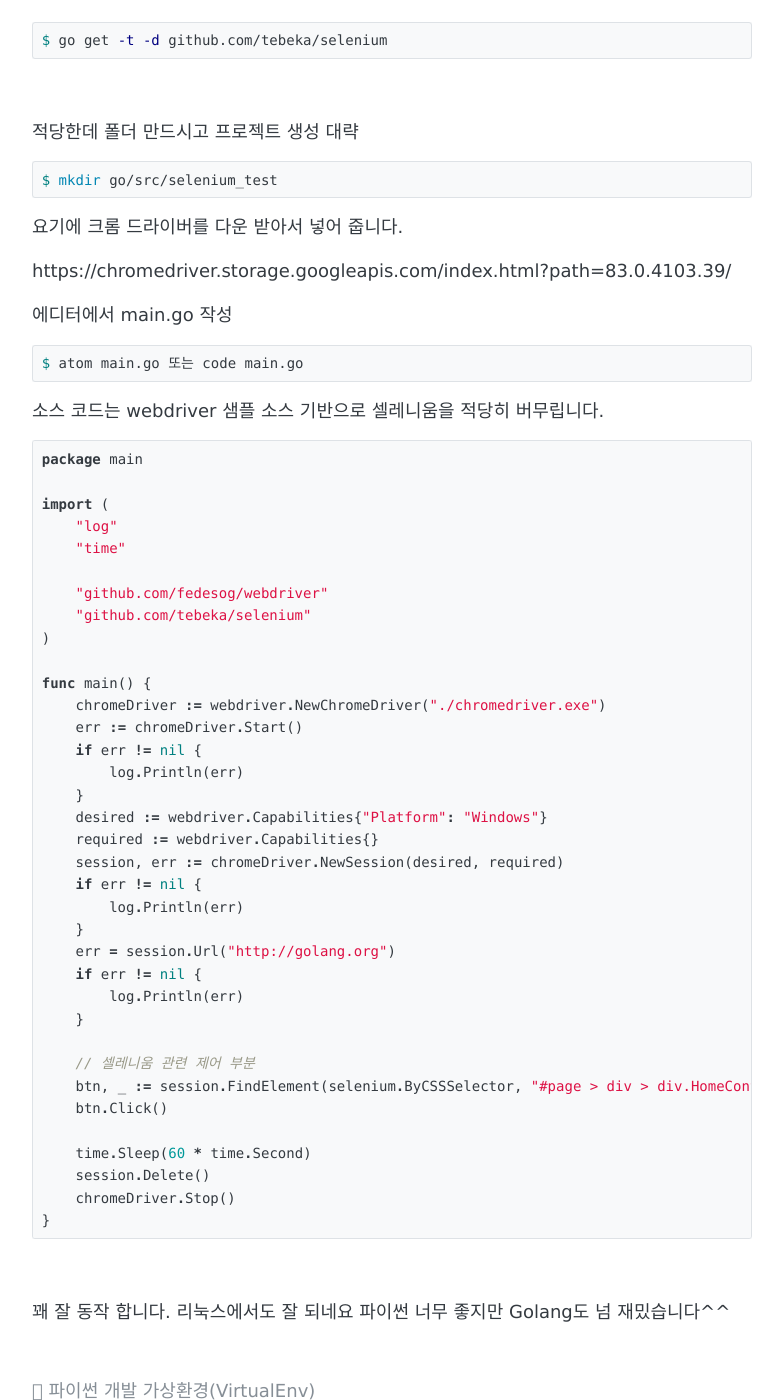
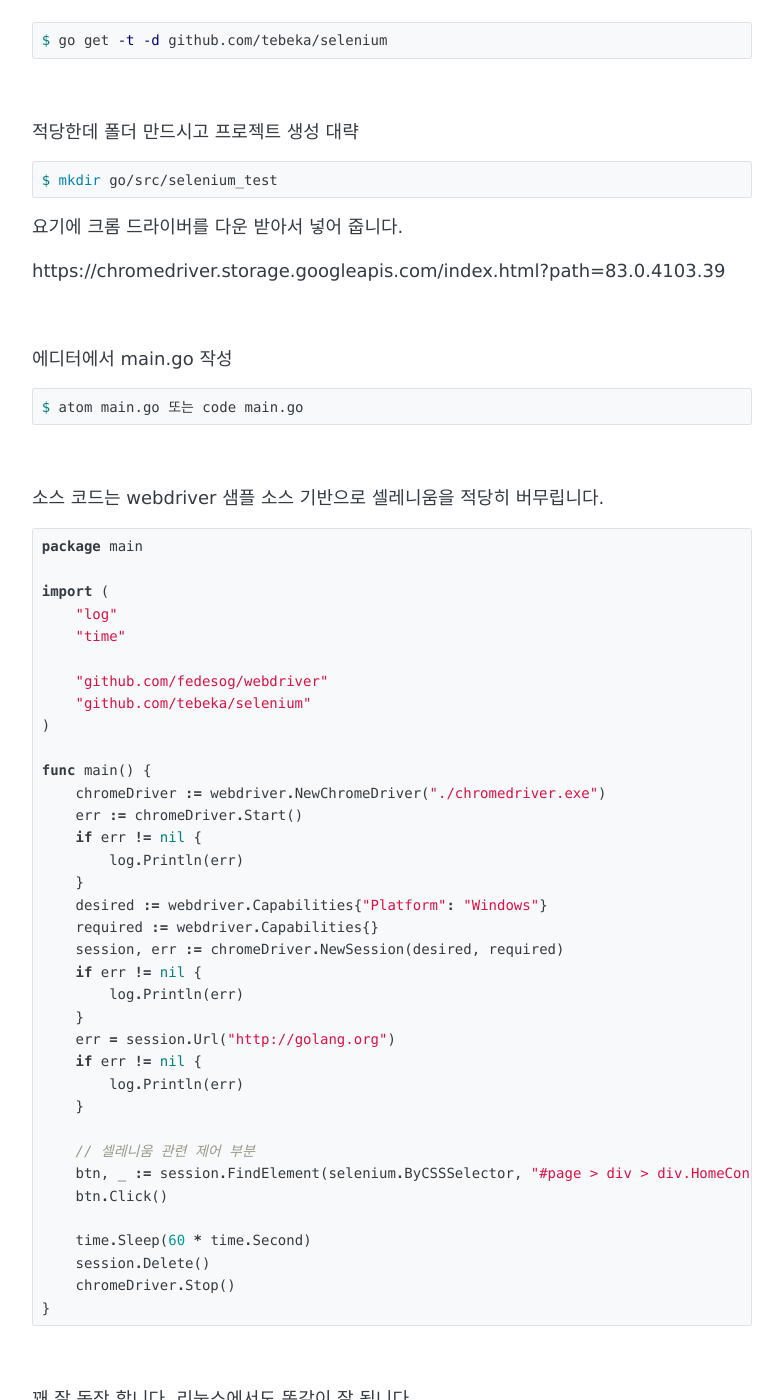
Before and after one commit to anifilm/anifilm.github.io, a Jekyll site: the page built from _posts/2020-07-02-golang-selenium.md, in a window 1280 px wide and 1400 px high, scrolled down 894 px. Shown: the whole window, without its empty margins (248-1031 px from the left). Built offline with Jekyll 4.4.1, drawn with Linux system fonts in a browser that asks for light colours; some of the changed text lies outside the part shown.

Commit message:
Update 2020-07-02-golang-selenium.md

````diff
--- a/_posts/2020-07-02-golang-selenium.md
+++ b/_posts/2020-07-02-golang-selenium.md
@@ -39,7 +39,8 @@
 ```
 요기에 크롬 드라이버를 다운 받아서 넣어 줍니다.
 
-https://chromedriver.storage.googleapis.com/index.html?path=83.0.4103.39/
+https://chromedriver.storage.googleapis.com/index.html?path=83.0.4103.39
+
 <br>
 
 에디터에서 main.go 작성
@@ -47,6 +48,8 @@
 ```bash
 $ atom main.go 또는 code main.go
 ```
+
+<br>
 
 소스 코드는 webdriver 샘플 소스 기반으로 셀레니움을 적당히 버무립니다.
 
@@ -89,5 +92,6 @@
 ```
 <br>
 
-꽤 잘 동작 합니다. 리눅스에서도 잘 되네요
+꽤 잘 동작 합니다. 리눅스에서도 똑같이 잘 됩니다.
+
 파이썬 너무 좋지만 Golang도 넘 재밌습니다^^
````
